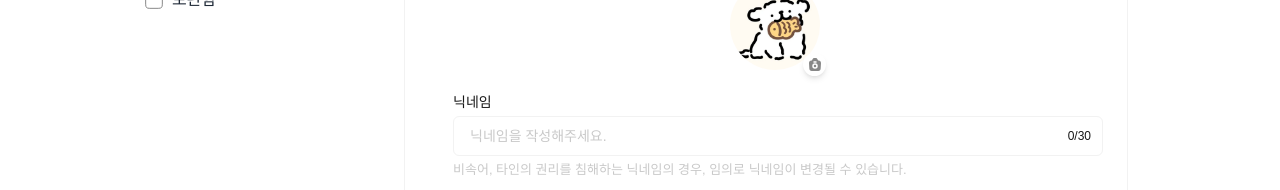
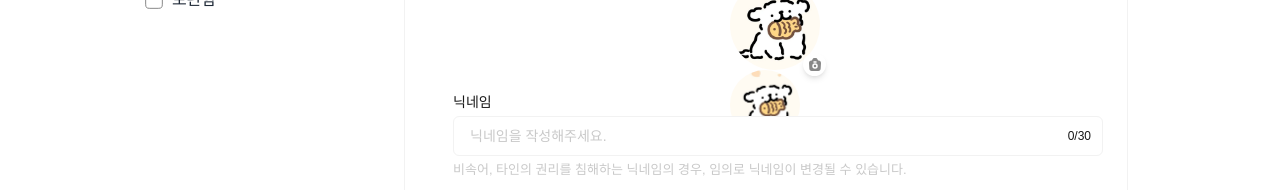
Before and after one commit to Pretzel-11-12/dreamketcher-fe, a Next.js app: page /mypage/edit in a window 1280 px wide. Shown: the part 171-361 px from the top of the page. Built offline with nearby package versions, Linux system fonts and the light colour scheme.

Commit message:
feat : 프로필 수정하기 페이지 컴포넌트에 useUpdateProfile 적용

```diff
--- a/src/app/(default)/mypage/edit/temp.tsx
+++ b/src/app/(default)/mypage/edit/temp.tsx
@@ -6,6 +6,7 @@ import Image from 'next/image';
 import { useRouter, useSearchParams } from 'next/navigation';
 import Button from '@/app/_component/Button';
 import Textarea from '@/app/_component/Textarea';
+import { useUpdateProfile } from '@/app/hooks/useUpdateProfile';
 
 const Temp = () => {
   const router = useRouter();
@@ -14,21 +15,30 @@ const Temp = () => {
   const [name, setName] = useState(searchParams.get('name') || '');
   const [email, setEmail] = useState(searchParams.get('email') || '');
   const [bio, setBio] = useState(searchParams.get('bio') || '');
-  const [imageUrl, setImageUrl] = useState(
-    searchParams.get('imageUrl') || '/assets/images/profile1.png'
+  const [imageUri, setImageUri] = useState(
+    searchParams.get('imageUri') || '/assets/images/profile1.png'
   );
+
+  const { mutate } = useUpdateProfile();
 
   const handleImageChange = (e: React.ChangeEvent<HTMLInputElement>) => {
     const file = e.target.files?.[0];
     if (file) {
-      setImageUrl(URL.createObjectURL(file));
+      setImageUri(URL.createObjectURL(file));
     }
   };
 
   const handleSave = () => {
-    alert('프로필 저장이 완료되었습니다.');
-    // TODO: 저장 로직 추가
-    router.push('/mypage');
+    const profileData = { name, email, bio, imageUri };
+    mutate(profileData, {
+      onSuccess: () => {
+        alert('프로필 저장이 완료되었습니다.');
+        router.push('/mypage');
+      },
+      onError: () => {
+        alert('프로필 저장에 실패했습니다.');
+      },
+    });
   };
 
   return (
@@ -60,11 +70,16 @@ const Temp = () => {
 
       <div className="relative w-24 h-24 mb-4">
         <Image
-          src={imageUrl}
+          src={imageUri}
           alt="프로필 이미지"
           width={90}
           height={90}
           className="rounded-full object-cover"
+        />
+        <img
+          className="w-[70px] h-[70px] rounded-full mr-6"
+          src={imageUri}
+          alt="프로필"
         />
         <label
           htmlFor="profileImageInput"
```
